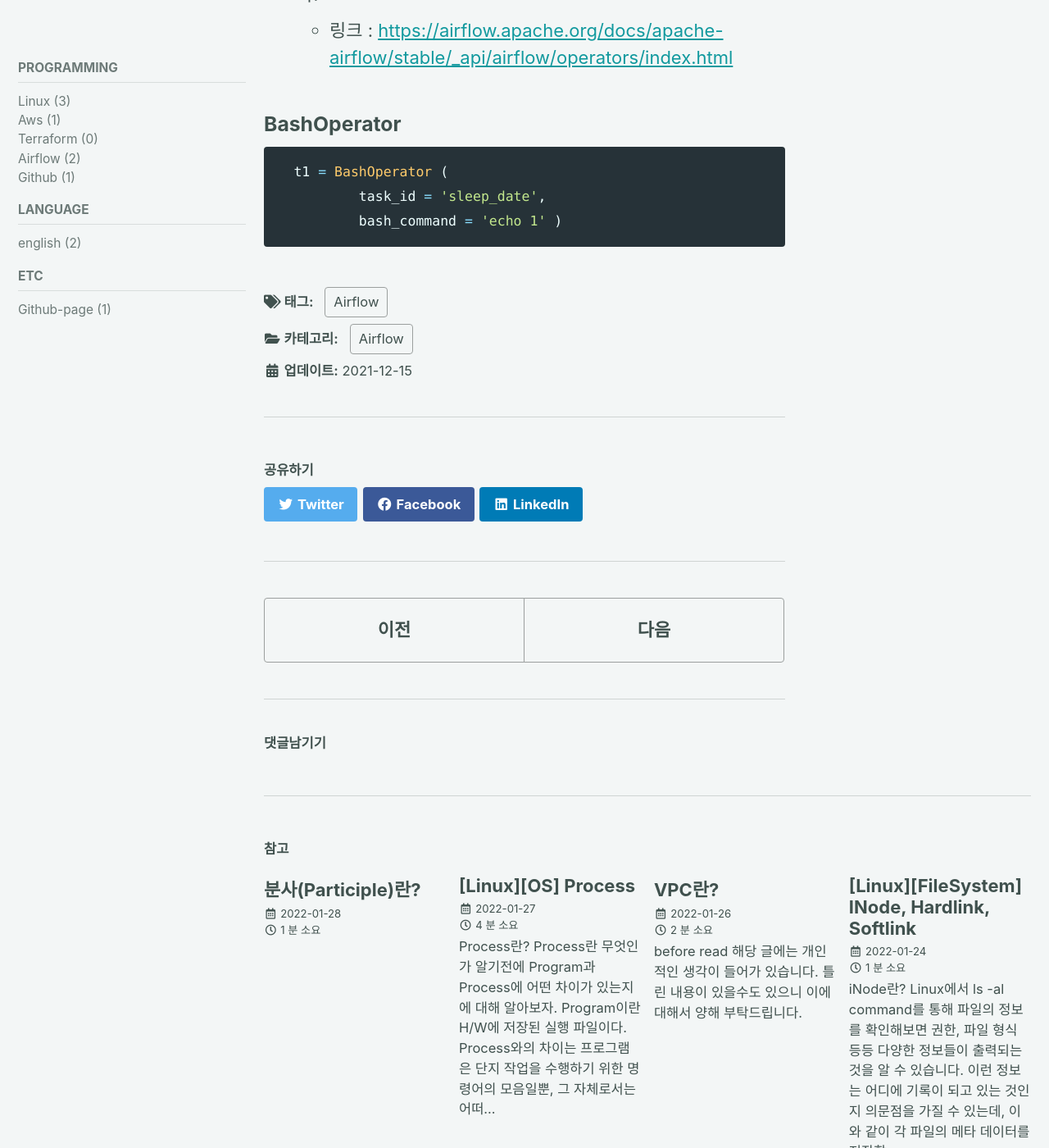
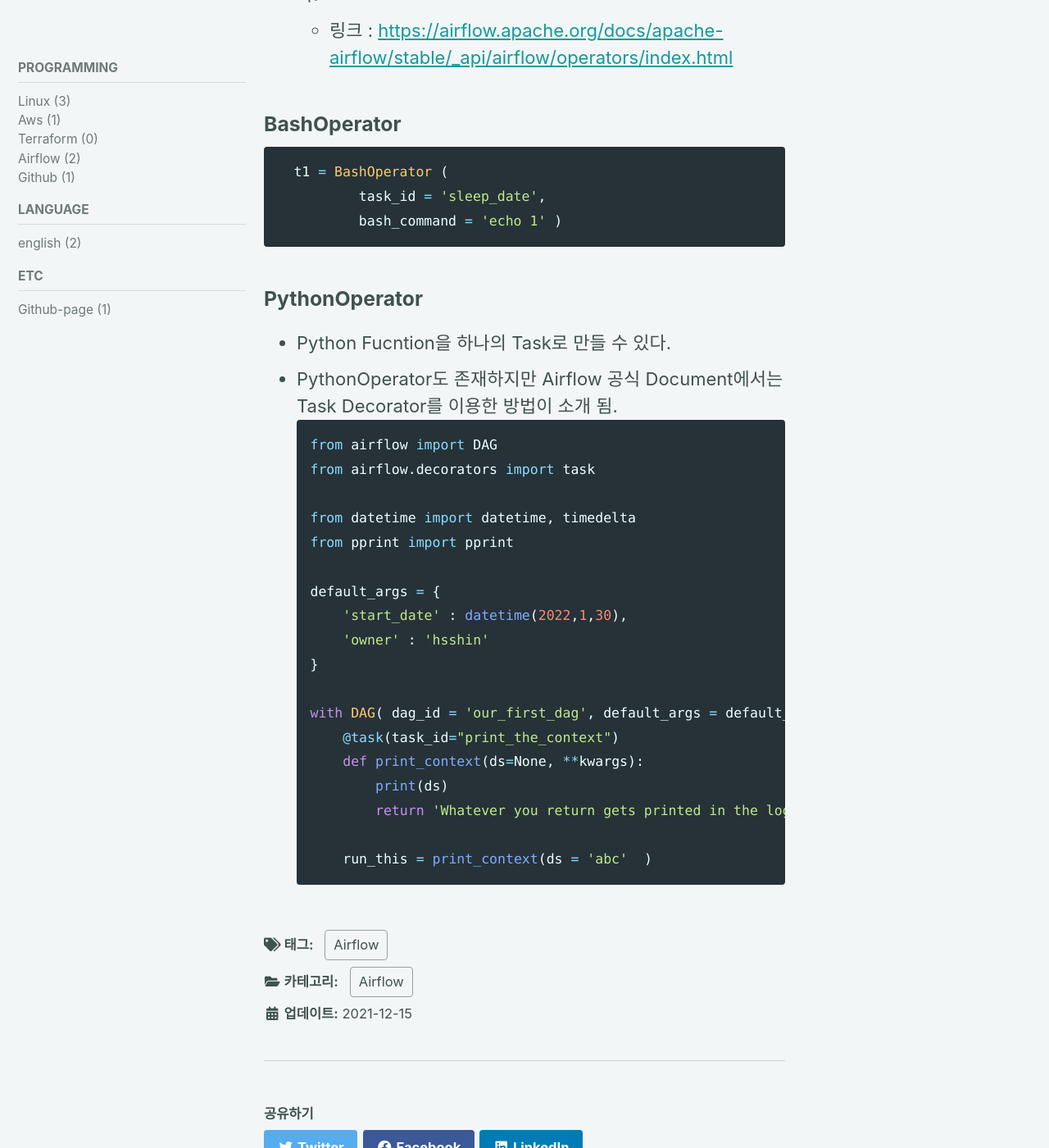
Before and after one commit to dlgldgldgld/dlgldgldgld.github.io, a Jekyll site: the page built from _posts/Airflow/2021-12-15-Airflow_Operator.md, in a window 1280 px wide and 1400 px high, scrolled down 2009 px. Shown: the whole window at 82% size. Built offline with Jekyll 4.4.1, drawn with Linux system fonts in a browser that asks for light colours; cached includes are drawn as plain includes; comment, search, counter and statistics services are not loaded.

Commit message:
Update 2021-12-15-Airflow_Operator.md

````diff
--- a/_posts/Airflow/2021-12-15-Airflow_Operator.md
+++ b/_posts/Airflow/2021-12-15-Airflow_Operator.md
@@ -54,3 +54,27 @@ DAG은 아래와 같이 airflow Module에서 가져올 수 있다.
           task_id = 'sleep_date',
           bash_command = 'echo 1' )
   ```
+
+### PythonOperator
+- Python Fucntion을 하나의 Task로 만들 수 있다.
+- PythonOperator도 존재하지만 Airflow 공식 Document에서는 Task Decorator를 이용한 방법이 소개 됨.
+  ```python
+  from airflow import DAG
+  from airflow.decorators import task
+
+  from datetime import datetime, timedelta
+  from pprint import pprint
+
+  default_args = {
+      'start_date' : datetime(2022,1,30),
+      'owner' : 'hsshin'
+  }
+
+  with DAG( dag_id = 'our_first_dag', default_args = default_args , schedule_interval = timedelta(days=1)) as dag:
+      @task(task_id="print_the_context")
+      def print_context(ds=None, **kwargs):
+          print(ds)
+          return 'Whatever you return gets printed in the logs'
+
+      run_this = print_context(ds = 'abc'  )
+  ```
````
